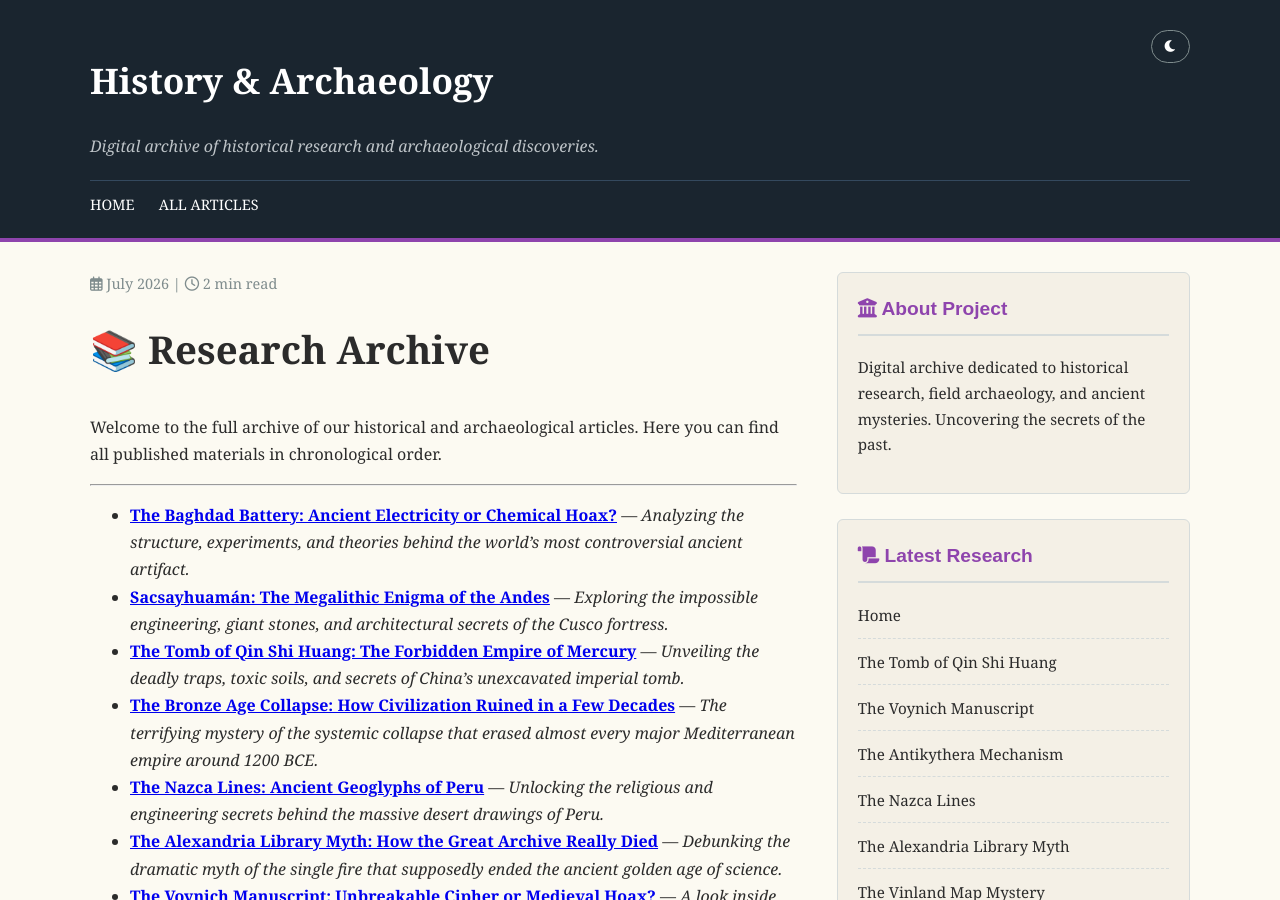
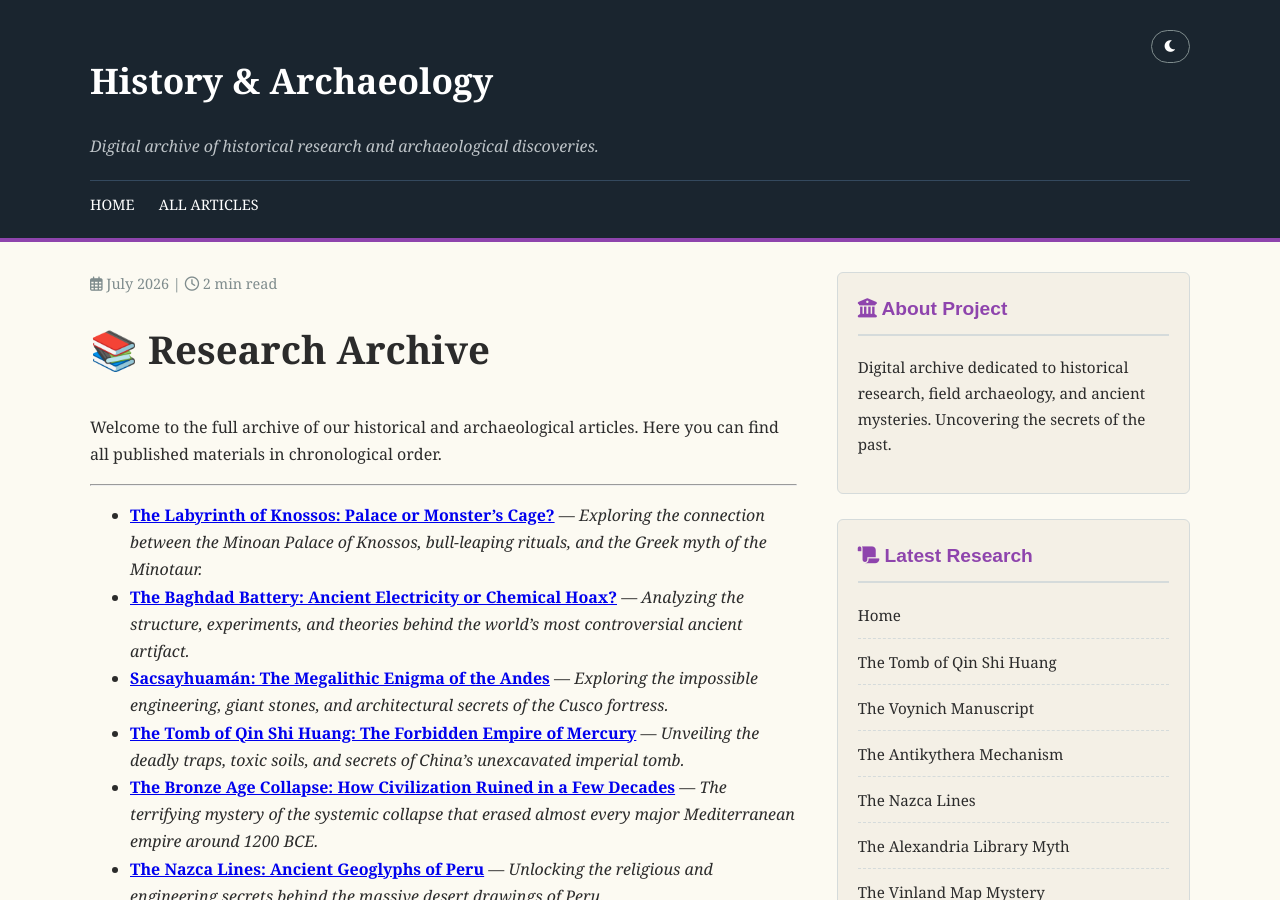
Before and after one commit to history-archaeology-project/history-archaeology-project.github.io, a Jekyll site: the page built from articles/index.md, in a window 1280 px wide and 900 px high. Built offline with Jekyll 4.4.1, drawn with Linux system fonts in a browser that asks for light colours; comment, search, counter and statistics services are not loaded.

Commit message:
Update index.md

```diff
--- a/articles/index.md
+++ b/articles/index.md
@@ -8,6 +8,7 @@ title: Archive of All Articles
 Welcome to the full archive of our historical and archaeological articles. Here you can find all published materials in chronological order.
 
 ---
+*   **[The Labyrinth of Knossos: Palace or Monster's Cage?](/articles/knossos-labyrinth)** — *Exploring the connection between the Minoan Palace of Knossos, bull-leaping rituals, and the Greek myth of the Minotaur.*
 *   **[The Baghdad Battery: Ancient Electricity or Chemical Hoax?](/articles/baghdad-battery)** — *Analyzing the structure, experiments, and theories behind the world's most controversial ancient artifact.*
 *   **[Sacsayhuamán: The Megalithic Enigma of the Andes](/articles/sacsayhuaman)** — *Exploring the impossible engineering, giant stones, and architectural secrets of the Cusco fortress.*
 *   **[The Tomb of Qin Shi Huang: The Forbidden Empire of Mercury](/articles/tomb-of-qin-shi-huang)** — *Unveiling the deadly traps, toxic soils, and secrets of China's unexcavated imperial tomb.*
```
